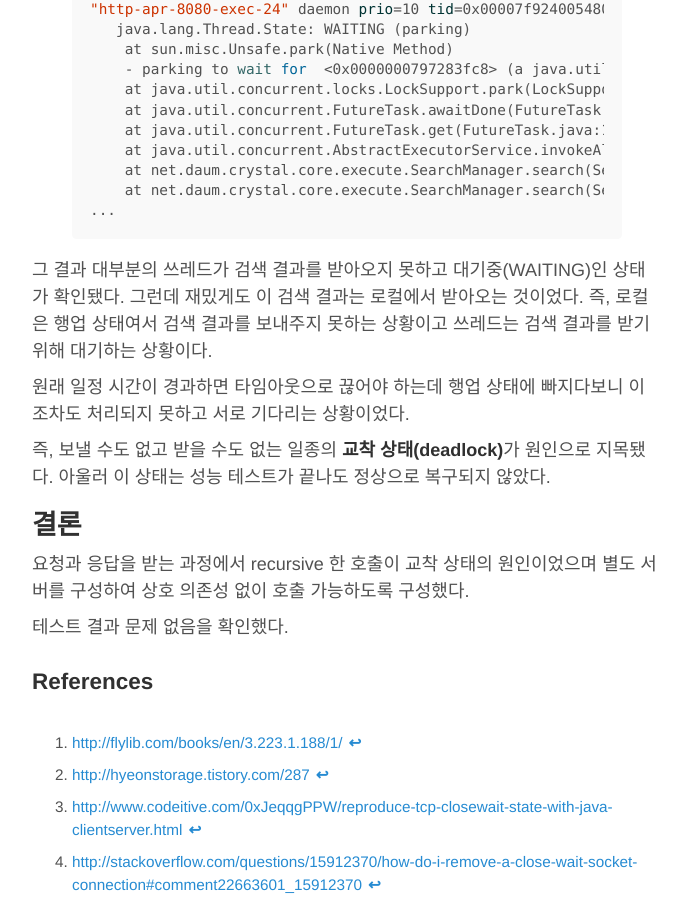
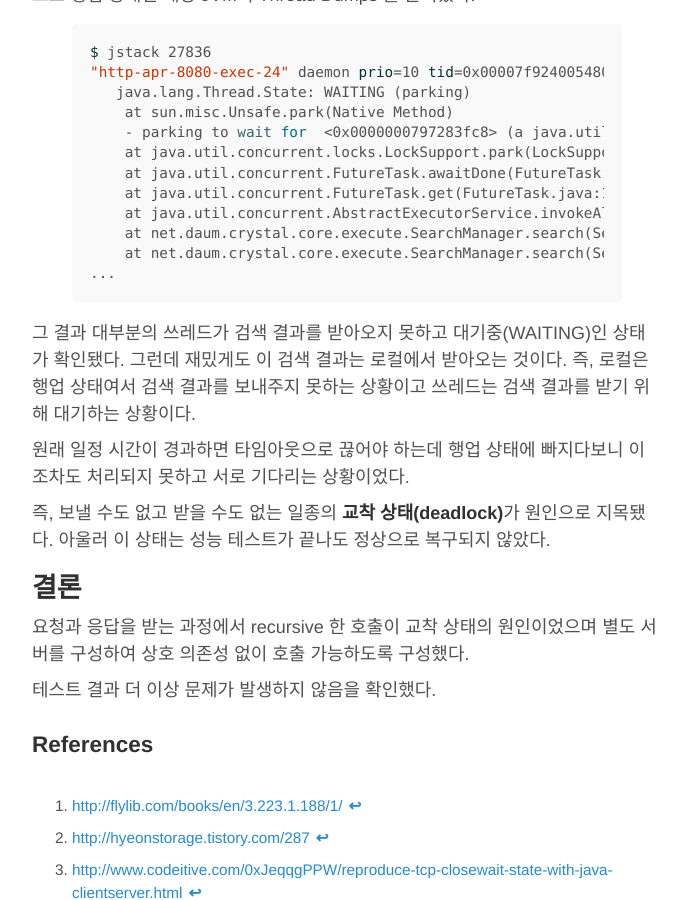
Before and after one commit to Umaigenomu/likejazz.github.io, a Jekyll site: the page built from _posts/2015-05-25-close-wait.md, in a window 1280 px wide and 900 px high, scrolled down 5504 px. Shown: the whole window, without its empty margins (293-979 px from the left). Built offline with Jekyll 4.4.1, drawn with Linux system fonts in a browser that asks for light colours; some of the changed text lies outside the part shown.

Commit message:
Publishing

```diff
--- a/_posts/2015-05-25-close-wait.md
+++ b/_posts/2015-05-25-close-wait.md
@@ -129,17 +129,19 @@
 
 각각 양쪽의 서버/클라이언트를 실행하면 클라이언트가 `CLOSE_WAIT` 상태에 빠지는 것을 확인할 수 있다. 아울러 클라이언트가 행업되어 있는 동안에는 이 상태가 사라지지 않는다.
 
+아래는 상기 예제를 맥에서 실행하고 netstat 를 실행한 모습이다. 참고로 맥(BSD 계열)과 리눅스의 netstat 옵션은 많이 다르다.
+
 {% highlight bash %}
 $ netstat -p tcp -a -n | grep CLOSE_WAIT | grep 12345
 {% endhighlight %}
 
 <img src="https://farm9.staticflickr.com/8822/17428044644_962ce32d71_b.jpg" width="512" />
 
-10분이 지나도 `CLOSE_WAIT` 상태가 계속 변하지 않음을 직접 확인한 모습이다.
+10분이 지나도 `CLOSE_WAIT` 상태가 계속 변하지 않음을 확인한 모습이다.
 
 아울러 Passive Close 측이 `CLOSE_WAIT` 상태에 빠지면 Active Close 측은 `FIN`을 못 받는 상태이기 때문에 `FIN_WAIT2`에서 마찬가지로 대기하게 된다. 하지만 `FIN_WAIT2`는 `CLOSE_WAIT`과 달리 일정 시간이 경과하면 스스로 `TIME_WAIT` 상태가 된다.
 
-CentOS 6.x의 경우 30초로 설정되어 있고 참고로 `TIME_WAIT`는 60초다.
+CentOS 6.x의 경우 30초로 설정되어 있다. 참고로 `TIME_WAIT`는 60초다.
 
 ### CLOSE_WAIT 종료
 
@@ -174,7 +176,7 @@
 ...
 {% endhighlight %}
 
-그 결과 대부분의 쓰레드가 검색 결과를 받아오지 못하고 대기중(WAITING)인 상태가 확인됐다. 그런데 재밌게도 이 검색 결과는 로컬에서 받아오는 것이었다. 즉, 로컬은 행업 상태여서 검색 결과를 보내주지 못하는 상황이고 쓰레드는 검색 결과를 받기 위해 대기하는 상황이다.
+그 결과 대부분의 쓰레드가 검색 결과를 받아오지 못하고 대기중(WAITING)인 상태가 확인됐다. 그런데 재밌게도 이 검색 결과는 로컬에서 받아오는 것이다. 즉, 로컬은 행업 상태여서 검색 결과를 보내주지 못하는 상황이고 쓰레드는 검색 결과를 받기 위해 대기하는 상황이다.
 
 원래 일정 시간이 경과하면 타임아웃으로 끊어야 하는데 행업 상태에 빠지다보니 이 조차도 처리되지 못하고 서로 기다리는 상황이었다.
 
@@ -184,7 +186,7 @@
 
 요청과 응답을 받는 과정에서 recursive 한 호출이 교착 상태의 원인이었으며 별도 서버를 구성하여 상호 의존성 없이 호출 가능하도록 구성했다.
 
-테스트 결과 문제 없음을 확인했다.
+테스트 결과 더 이상 문제가 발생하지 않음을 확인했다.
 
 ### References
 
```
Also changed, not shown: other parts of _posts/2015-05-25-close-wait.md (+1 -1 lines).
